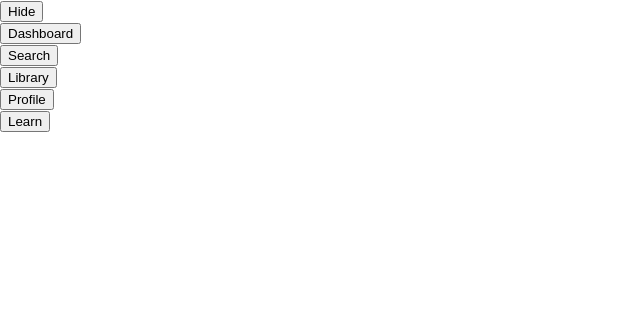
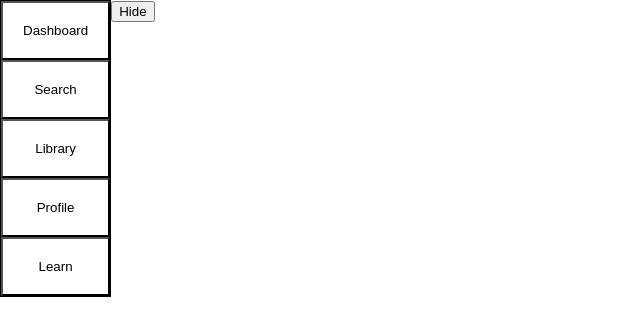
Before and after one commit to bpun1p/MERN-weather-app, a React (Create React App) app in the folder client/: page / in a window 1280 px wide. Shown: the top 336 px of the page, without its empty margins (0-640 px from the left). Built offline with nearby package versions, Linux system fonts and the light colour scheme.

Commit message:
slide animation for side-nav implemented "

```diff
--- a/client/src/components/side-nav/side-nav.css
+++ b/client/src/components/side-nav/side-nav.css
@@ -0,0 +1,28 @@
+.nav {
+  display: flex;
+  flex-direction: row-reverse;
+  position: absolute;
+  left: 20;
+  transition: 0.5s;
+}
+
+.side-nav {
+  border: 1px solid black;
+  transition: 0.5s;
+}
+
+.btn {
+  margin: 0;
+  background: none;
+  padding: 20px;
+  width: 100%;
+  cursor: pointer;
+}
+
+.displayed {
+  transform: translate(0%, 0%);
+}
+
+.dismissed {
+  transform: translatex(-70%);
+}
--- a/client/src/components/side-nav/side-nav.js
+++ b/client/src/components/side-nav/side-nav.js
@@ -1,11 +1,12 @@
 import React, { useState }  from 'react';
 import { Link } from 'react-router-dom';
+import './side-nav.css';
 
 export default function SideNav() {
   const [toggleOn, setToggleOn] = useState(false);
   const [navProps, setNavProps] = useState({
     text : 'Hide',
-    display : 'Block'
+    class : 'displayed'
   });
 
   const toggleNav = () => {
@@ -13,45 +14,45 @@ export default function SideNav() {
     if (!toggleOn) {
       setNavProps({...navProps,
         text : 'Show',
-        display : 'None'
+        class : 'dismissed'
       });
     } else {
         setNavProps({...navProps,
           text : 'Hide',
-          display : 'Block'
+          class : 'displayed'
         });
       }
   };
 
   return (
-    <nav className='side-nav'>
+    <nav className={`nav ${navProps.class}`}>
       <div className='nav-toggler'>
-        <button className='toggle-tbn' onClick={toggleNav} id='toggler'>{navProps.text}</button>
+        <button className='toggle-btn' onClick={toggleNav} id='toggler'>{navProps.text}</button>
       </div>
-      <div className='nav-content'style={{display: navProps.display}}>
+      <div className='side-nav'>
         <div className='dashboard'>
           <Link to='/dashboard'>
-            <button type='button' className='dashboard-btn'>Dashboard</button>
+            <button type='button' className='dashboard btn'>Dashboard</button>
           </Link>
         </div>
         <div className='search'>
           <Link to='/search'>
-            <button type='button' className='search-btn'>Search</button>
+            <button type='button' className='search btn'>Search</button>
           </Link>
         </div>
         <div className='library'>
           <Link to='library'>
-            <button type='button' className='library-btn'>Library</button>
+            <button type='button' className='library btn'>Library</button>
           </Link>
         </div>
         <div className='profile'>
           <Link to='profile'>
-            <button type='button'className='profile-btn'>Profile</button>
+            <button type='button'className='profile btn'>Profile</button>
           </Link>
         </div>
         <div className="learn-more">
           <Link to='Learn'>
-            <button type='button' className='learn-btn'>Learn</button>
+            <button type='button' className='learn btn'>Learn</button>
           </Link>
         </div>
       </div>
```
